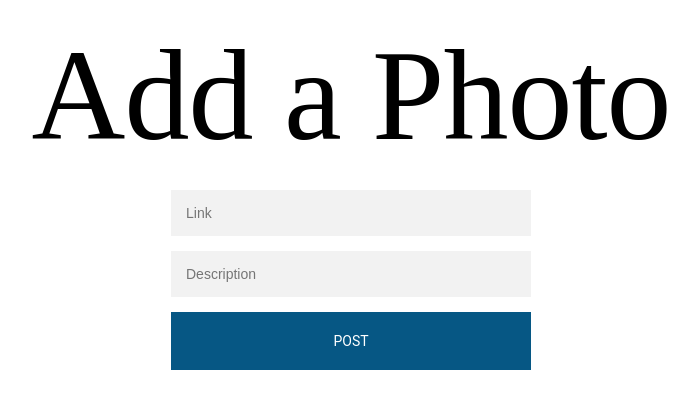
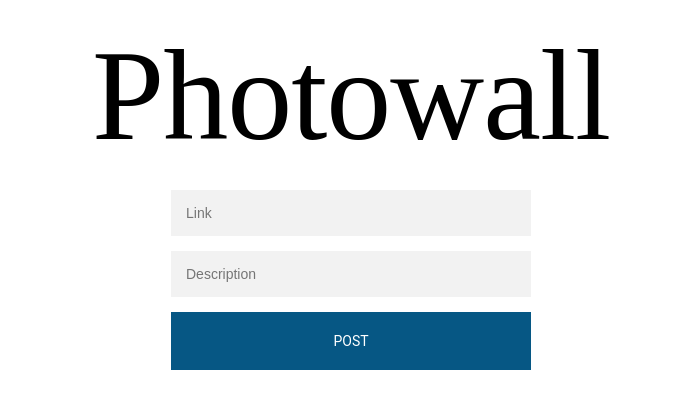
Before and after one commit to ch264/React_Photowall, a React (Create React App) app: page /AddPhoto in a window 1280 px wide. Shown: the top 408 px of the page, without its empty margins (289-987 px from the left). Built offline with nearby package versions, Linux system fonts and the light colour scheme; a web font is replaced by a local one.

Commit message:
convert Title to homepagelink

```diff
--- a/src/Components/AddPhoto.js
+++ b/src/Components/AddPhoto.js
@@ -35,7 +35,7 @@
     render() {
         return (
             <div>
-                <h1> Add a Photo </h1>
+                {/* <h1> Add a Photo </h1> */}
                 <div>
                     <form onSubmit={this.handleSubmit} className="form">
                         <input type="text" placeholder="Link" name="link"/>
--- a/src/Components/Main.js
+++ b/src/Components/Main.js
@@ -2,7 +2,7 @@
 import Title from './Title';
 import Photowall from './PhotoWall';
 import AddPhoto from './AddPhoto';
-import { Route } from 'react-router-dom';
+import { Route, Link } from 'react-router-dom';
 
 import { createBrowserHistory } from 'history'
 import Photo from './Photo';
@@ -76,10 +76,14 @@
 
         // two options for singel and multiple components rendering
         return (
-        <div>
+         <div>
+            {/* Link is from the react router */}
+            <h1>
+                <Link to="/">Photowall</Link>
+            </h1>
             <Route exact path = "/" render={() => (
                 <div>
-                    <Title title={'Photowall'}/>
+                    {/* <Title title={'Photowall'}/> */}
                     {/* <Photowall posts={this.state.posts} onRemovePhoto={this.removePhoto} onNavigate={this.navigate}/> */}
                     {/* {...this.props} passes all props (posts and dispatches) from main into photowall */}
                     <Photowall {...this.props} />
--- a/src/styles/stylesheet.css
+++ b/src/styles/stylesheet.css
@@ -31,6 +31,7 @@
     text-decoration: none;
 }
 
+/* <Links> are anchor tags that contain an href */
 h1 a {
     color: black;
     text-decoration: none;
```
